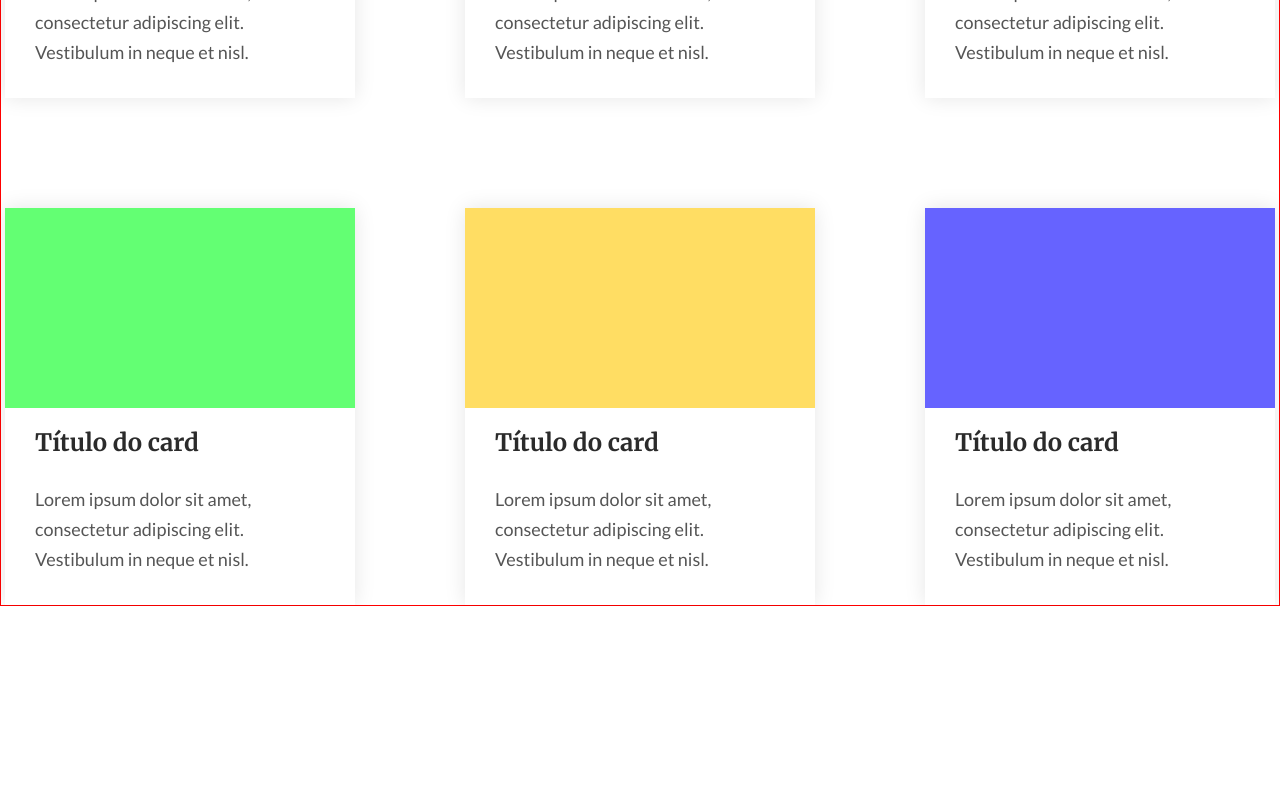
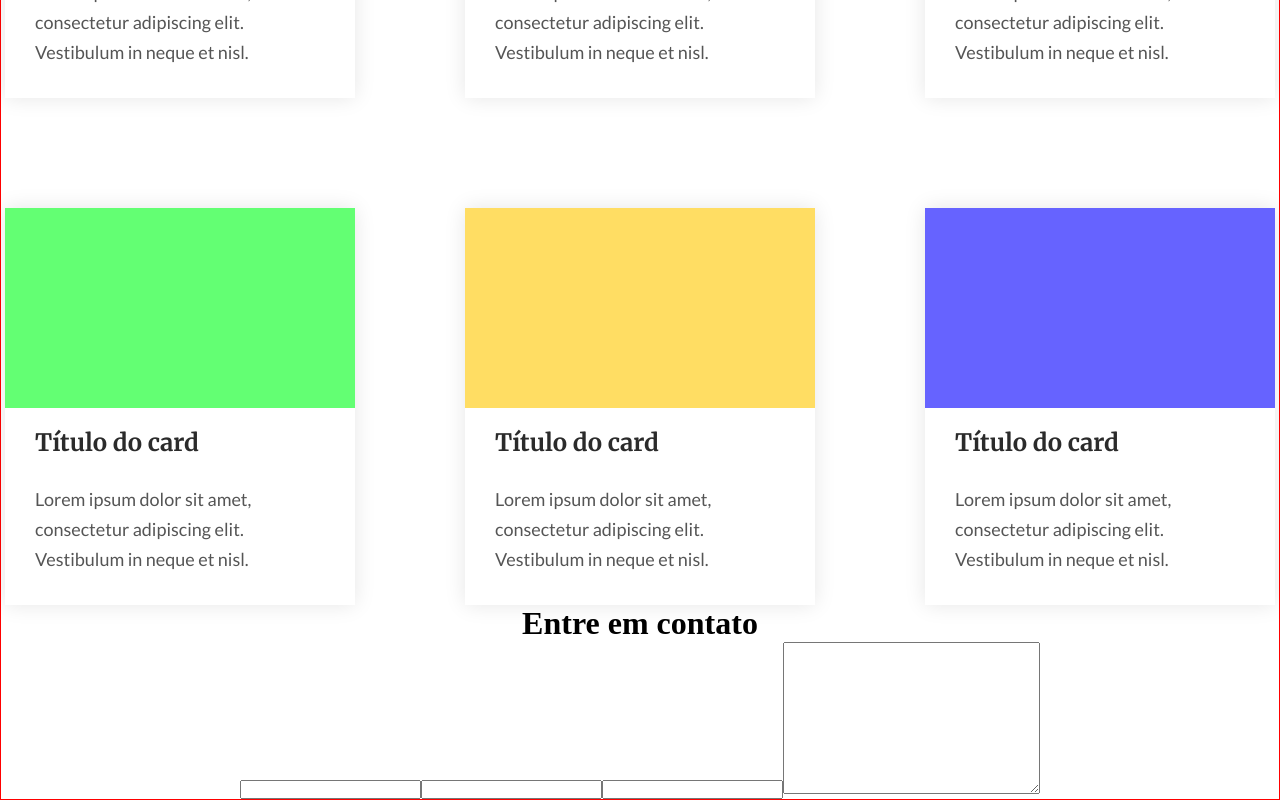
Before and after one commit to devamauryjunior/Desafio3-onePage, a React (Vite) app: page / in a window 1280 px wide. Shown: the part 1038-1838 px from the top of the page. Before the commit the page ends 1644 px from the top, so only its background shows below. Built offline with nearby package versions, Linux system fonts and the light colour scheme.

Commit message:
feat: start component Input

```diff
--- /dev/null
+++ b/src/components/Input/Input.jsx
@@ -0,0 +1,9 @@
+import React from "react";
+
+function Input({typeInput, placeholderInput}) {
+    return (
+        <input type={typeInput} className="input-types" placeholder={placeholderInput}/>
+    )
+}
+
+export default Input;
--- a/src/pages/App.jsx
+++ b/src/pages/App.jsx
@@ -2,6 +2,7 @@ import { useState } from 'react';
 import './App.css';
 import Initial from './initial/Initial'
 import MainInHtml from './Main/MainInHtml';
+import Footer from './Footer/Footer';
 
 function App() {
 
@@ -9,6 +10,7 @@ function App() {
     <div className="App">
       <Initial />
       <MainInHtml />
+      <Footer />
     </div>
   )
 }
--- /dev/null
+++ b/src/pages/Footer/Footer.jsx
@@ -0,0 +1,25 @@
+import React, {useState} from "react";
+import Input from "../../components/Input/Input";
+
+function Footer() {
+    const [typeInput] = useState([
+        {type: "text", placeholder: "Nome"},
+        {type: "email", placeholder: "E-mail"},
+        {type: "number", placeholder: "Telefone"},
+    ])
+    return (
+        <footer className="container-3">
+            <h1 className="ct3-title">
+                Entre em contato
+            </h1>
+            <form action="" className="form">
+                {
+                    typeInput.map((inputs, idx) => <Input key={idx} type={inputs.type} namePlaceholder={inputs.placeholder}/>)
+                }
+                <textarea name="text-area" id="" className="text-area" cols="30" rows="10"></textarea>
+            </form>
+        </footer>
+    )
+}
+
+export default Footer;
```
Also changed, not shown: src/components/Input/style.css (added).
